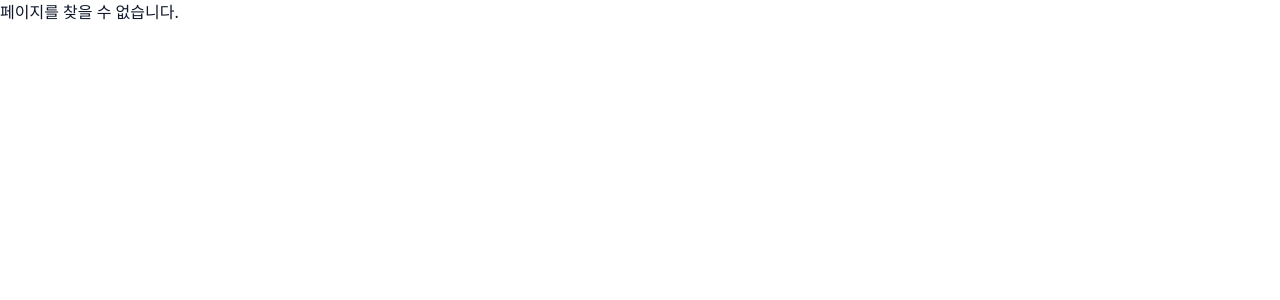
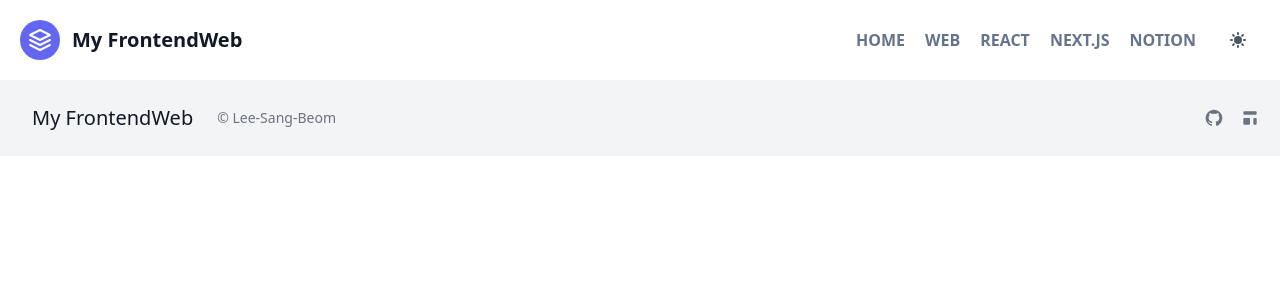
Before and after one commit to Lee-Sang-Beom/nextjs_and_notion, a Next.js app: page /web_basic/html_css_js in a window 1280 px wide. Before the commit this address had no page. Shown: the top 300 px of the page. Built offline with nearby package versions, Linux system fonts and the light colour scheme.

Commit message:
add lern link

```diff
--- a/components/web_main.js
+++ b/components/web_main.js
@@ -1,3 +1,5 @@
+import Link from "next/link";
+
 export default function WebMain() {
   return (
     <>
@@ -20,7 +22,8 @@ export default function WebMain() {
                   페이지에서 이것들이 각자 어떠한 역할을 하고 있는지, 궁금하다면
                   아래 Learn 버튼을 눌러주세요!
                 </p>
-                <a className="text-indigo-500 inline-flex items-center mt-5">
+                <Link href="/web_basic/html_css_js">
+                  <a className="text-indigo-500 inline-flex items-center mt-5 cursor-pointer">
                     Learn
                     <svg
                       className="w-4 h-4 ml-2"
@@ -35,6 +38,7 @@ export default function WebMain() {
                       <path d="M12 5l7 7-7 7"></path>
                     </svg>
                   </a>
+                </Link>
               </div>
             </div>
             {/* box 2*/}
--- /dev/null
+++ b/pages/web_basic/html_css_js.js
@@ -0,0 +1,16 @@
+import Link from "next/link";
+import Layout from "../../components/layout";
+import Head from "next/head";
+
+export default function HTML_CSS_JS() {
+  return (
+    <Layout>
+    <Head>
+      <title>Next.js</title>
+      <meta name="description" content="Start Next.js" />
+      <link rel="icon" href="/favicon.ico" />
+    </Head>
+      {/*내용 설명*/}
+  </Layout>
+  );
+}
```
Lines whose indentation alone changed are shown as unchanged.
